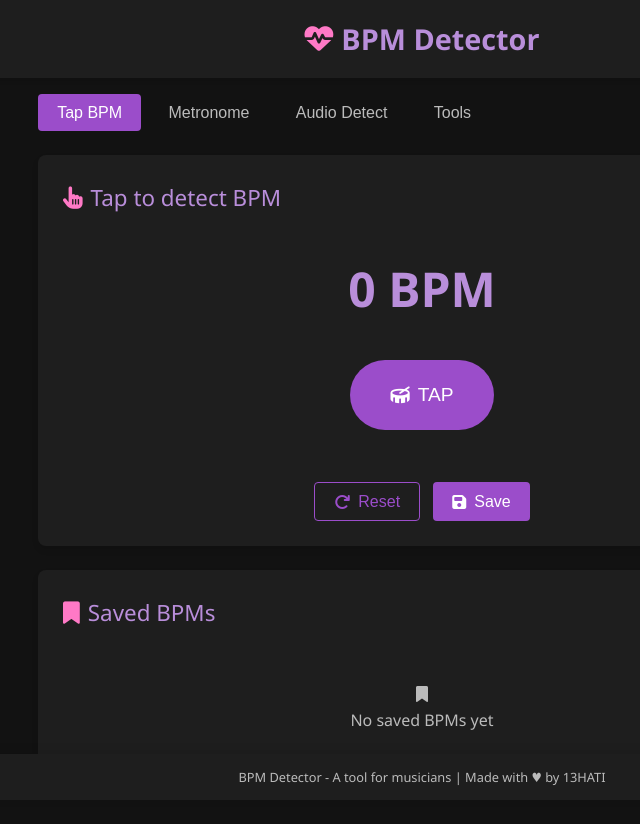
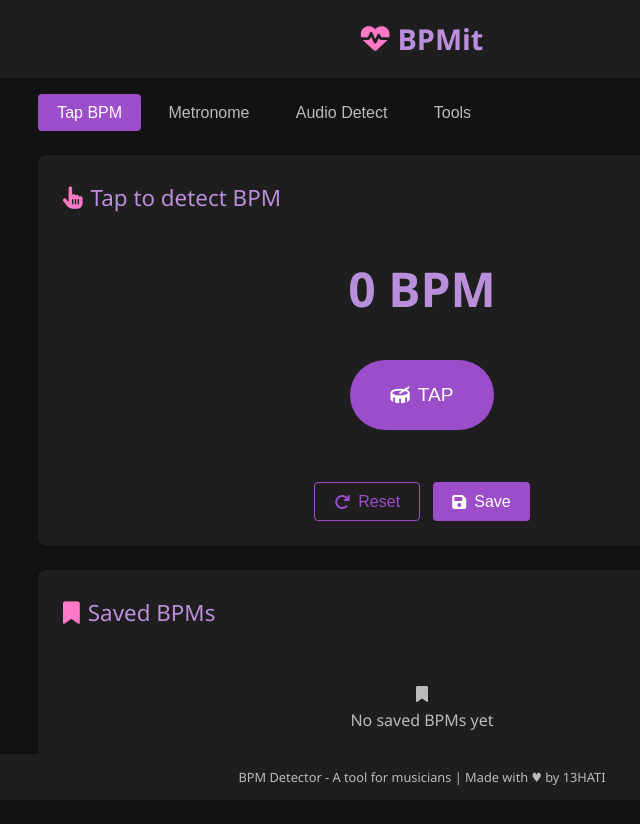
Before and after one commit to 1313hati/BPM-IT, a plain HTML site: page index.html in a window 1280 px wide. Shown: the whole page, without its empty margins (218-858 px from the left). Drawn offline with Linux system fonts and the light colour scheme.

Commit message:
Update index.html

```diff
--- a/index.html
+++ b/index.html
@@ -657,7 +657,7 @@
     <header>
         <div class="app-title">
             <i class="fas fa-heartbeat"></i>
-            <h1>BPM Detector</h1>
+            <h1>BPMit</h1>
         </div>
     </header>
 
```
